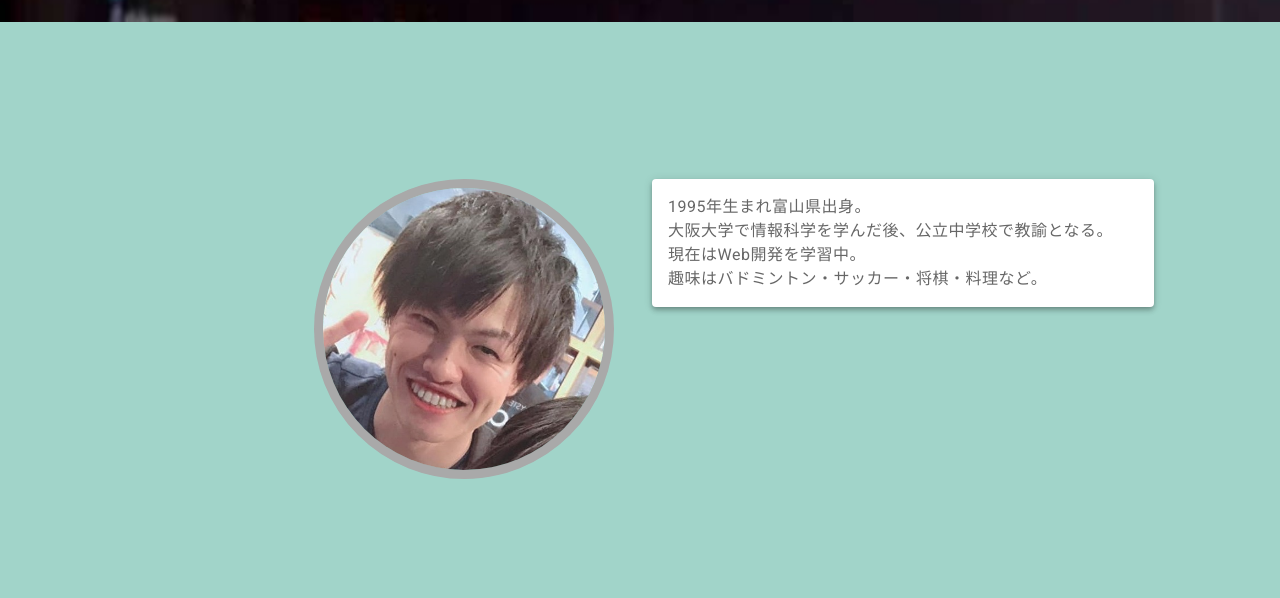
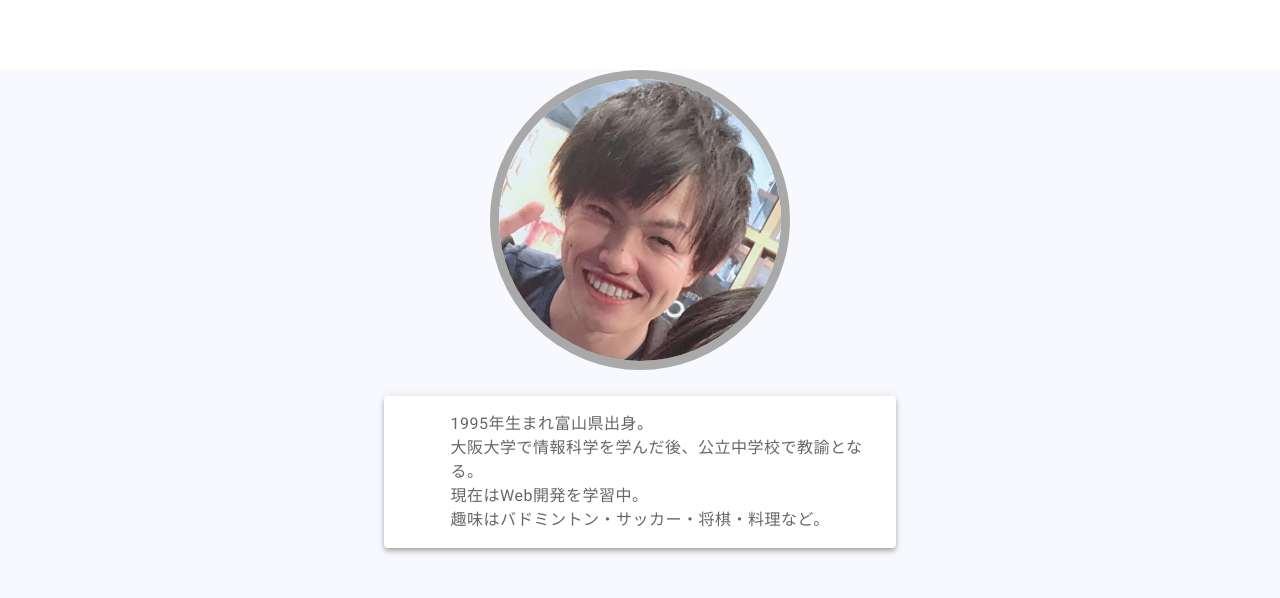
Before and after one commit to krpk1900/PortfolioSite, a Nuxt app: page / in a window 1280 px wide. Shown: the part 778-1376 px from the top of the page. Built offline with nearby package versions, Linux system fonts and the light colour scheme; what vue-typer would draw is missing.

Commit message:
[Add] プロフィールを作成

```diff
--- a/pages/index.vue
+++ b/pages/index.vue
@@ -12,34 +12,26 @@
 
 
 
-      <div class="title" id="title">
-        <img class="code-img" src="code5.jpg" alt="">
+      <div class="title fixed-background-img" id="title">
+        <!--img class="code-img" src="code5.jpg" alt=""-->
         <vue-typer class="typing" text="Terai Shogo's Portfolio" :repeat="0" :pre-type-delay="100" :type-delay="80"></vue-typer>
       </div>
 
       <div class="profile" id="profile">
-        <h2 v-show="isFadeInUp1" class="animate__animated div-title" :class="{animate__fadeInUp: isFadeInUp1}">Profile</h2>
-        <v-row>
-          <v-col cols="6">
+        <h2 v-if="isFadeInUp1" class="animate__animated div-title" :class="{animate__fadeInUp: isFadeInUp1}">Profile</h2>
+        <div v-else class="else-margin"></div>
         <img src="/zoomup.jpg" class="profile-img" width="300px" height="300px">
-          </v-col>
-          <v-col cols="6">
-            <v-card class="profile-card" elevation="4" width="80%" rounded>
-              <v-card-text class="text-body-1">
+        <v-card class="profile-card" elevation="4" width="40%" rounded>
+          <v-card-text class="text-body-1" style="padding-left: 13%;">
             1995年生まれ富山県出身。<br>
             大阪大学で情報科学を学んだ後、公立中学校で教諭となる。<br>
             現在はWeb開発を学習中。<br>
             趣味はバドミントン・サッカー・将棋・料理など。
           </v-card-text>
         </v-card>
-          </v-col>
-        </v-row>
-
-
-
       </div>
 
-      <div class="works" id="works">
+      <div class="works fixed-background-img" id="works">
         <h2 v-show="isFadeInUp2" class="animate__animated div-title" :class="{animate__fadeInUp: isFadeInUp2}">Works</h2>
       </div>
 
@@ -53,7 +45,7 @@
         <v-timeline align-top :dense="$vuetify.breakpoint.smAndDown">
           <v-timeline-item v-for="(item, i) in items" :key="i" :color="item.color" :icon="item.icon" fill-dot>
             <v-card :color="item.color" dark :class="[{right: i%2==0}, {left: i%2==1}, {animate__fadeInUp: isFadeInUp4}]" class="animate__animated">
-              <v-card-title class="title">Lorem Ipsum Dolor</v-card-title>
+              <v-card-title class="card-title">Lorem Ipsum Dolor</v-card-title>
               <v-card-text class="white text--primary">
                 <p>Lorem ipsum dolor sit amet, no nam oblique veritus. Commune scaevola imperdiet nec ut, sed euismod convenire principes at. Est et nobis iisque percipit, an vim zril disputando voluptatibus, vix an salutandi sententiae.</p>
               </v-card-text>
@@ -82,7 +74,9 @@
     position: relative;
   }
   .vue-typer .custom.char {
-    color: white;
+    color: #6cd0ff;
+    font-weight: 700;
+    font-size: 1.1em;
   }
   .vue-typer .custom.caret {
     width: 0px;
@@ -98,13 +92,15 @@
   img {
     vertical-align:top;
   }
+  .title {
+    height: 90vh;
+  }
   .profile {
-    height: 100vh;
-    background-color: #a1d4c9;
+    height: 90vh;
+    background-color: #f8f8ff;
   }
   .works {
     height: 100vh;
-    background-color: #75c9b7;
   }
   .skills {
     height: 100vh;
@@ -116,6 +112,12 @@
   }
   .div-title {
     padding: 1% 0 0 0 ;
+    color: #6cd0ff;
+    font-weight: 700;
+    font-size: 5em;
+  }
+  .else-margin {
+    margin: 10%;
   }
   .right {
     margin-right: 10em;
@@ -138,11 +140,17 @@
     border-radius: 50%;  /* 角丸半径を50%にする(=円形にする) */
     border: 9px solid #a9a9a9; /* 枠線を付加 */
     display: block;
-    margin: 25% 0 25% 50%;
+    margin: 2% auto;
   }
   .profile-card {
     display: block;
-    margin: 25% 0 25% 0;
+    margin: 2% auto;
+  }
+  .fixed-background-img {
+    background-image: url("/code5.jpg");
+    background-attachment: fixed;
+    background-size: cover;
+    background-position: center;
   }
 </style>
 
```
Lines whose indentation alone changed are shown as unchanged.
